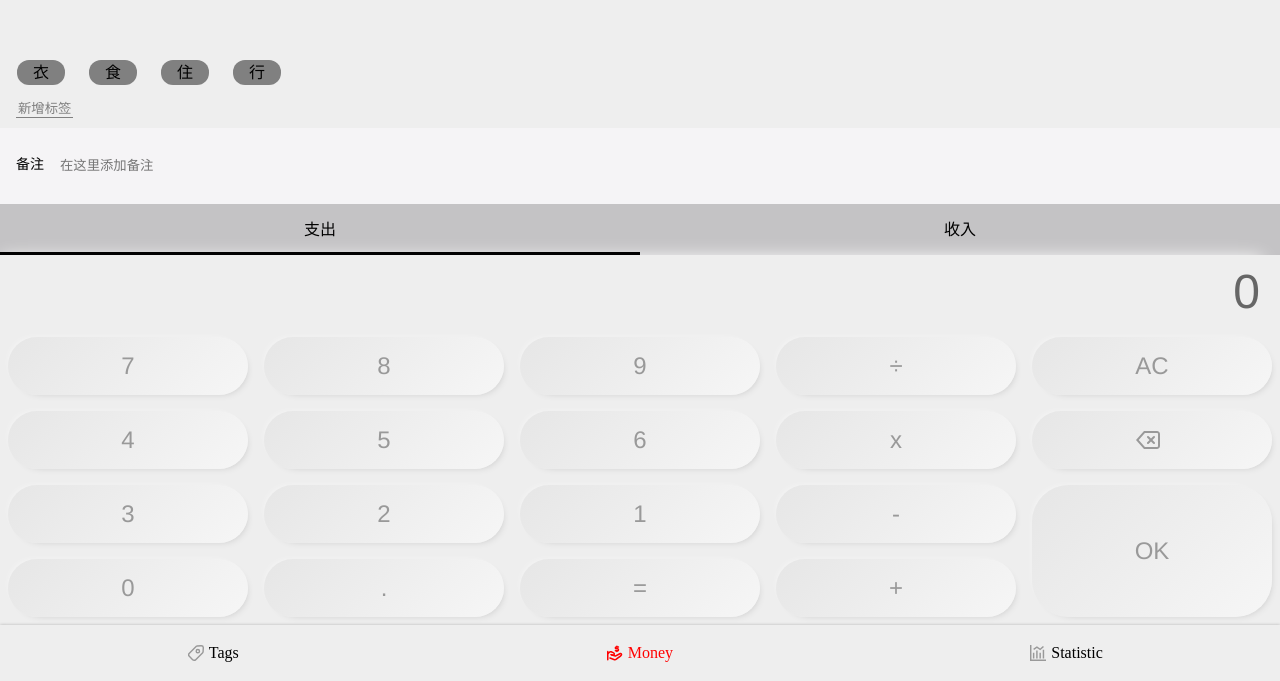
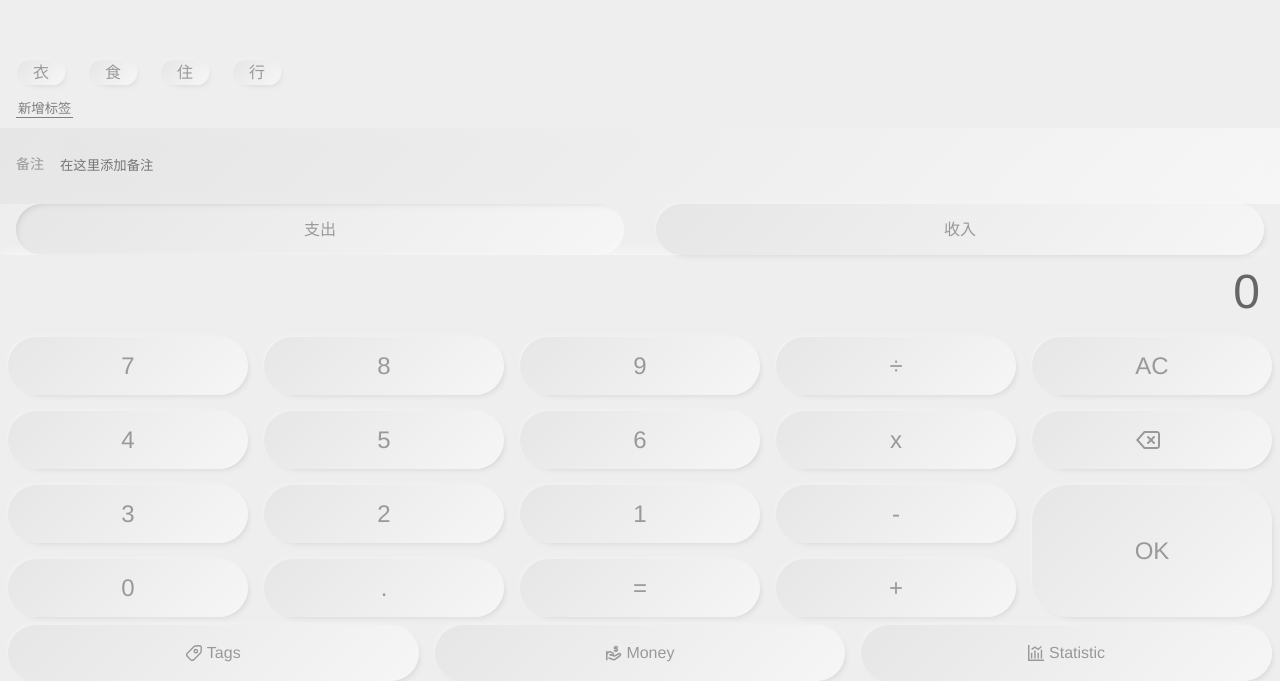
Before and after one commit to Freddy-Gong/charge-account, a React app: page /#/money in a window 1280 px wide. Shown: the part 119-800 px from the top of the page. Built offline with nearby package versions, Linux system fonts and the light colour scheme.

Commit message:
完成样式更改，但存在许多bug

```diff
--- a/src/components/Nav.tsx
+++ b/src/components/Nav.tsx
@@ -1,5 +1,5 @@
 import styled from "styled-components";
-import React from "react";
+import React, { useState } from "react";
 import { NavLink } from "react-router-dom";
 import Icon from "./icon";
 
@@ -7,22 +7,25 @@ import Icon from "./icon";
 
 const NavWrapper = styled.nav`
   line-height:24px;
-  box-shadow:0 0 3px rgba(0,0,0,0.25);
   > ul {
     display:flex;
     > li {
       width:33.333%;
       text-align:center;
-      > a {
+      border-radius:37px;
+      margin:0 8px;
+      background: linear-gradient(135deg,rgba(230,230,230,1) 0%,rgba(246,246,246,1) 100%);
+      box-shadow: -4px -4px 10px -8px rgba(255,255,255,1), 4px 4px 10px -8px rgba(0, 0, 0, .3);
+      &.active{
+        box-shadow: -4px -4px 10px -8px rgba(255,255,255,1) inset, 4px 4px 10px -8px rgba(0, 0, 0, .3) inset;
+      }
+      > a {font-family: Helvetica;
+        font-weight: normal;
+        color: #999;
         padding:16px;
         display:flex;
         justify-content:center;
         align-items:center;
-        &.selected{
-          color:red;
-          .icon{
-            fill:red;
-          }
         }
       }
     }
@@ -30,21 +33,30 @@ const NavWrapper = styled.nav`
 `;
 
 const Nav = () => {
+  const [selected, setSelected] = useState<string>('')
+
   return (
     <NavWrapper>
-      <ul>
-        <li>
-          <NavLink to="/tags" activeClassName="selected">
+      <ul >
+        <li className={selected === 'Tags' ? 'active' : ''} onClick={() => {
+          setSelected('Tags')
+        }}>
+          <NavLink to="/tags" >
             <Icon name="tags" />
             Tags</NavLink>
-        </li>
-        <li>
-          <NavLink to="/money" activeClassName="selected">
+        </li >
+        <li className={selected === 'Money' ? 'active' : ''} onClick={() => {
+          setSelected('Money')
+        }}>
+          <NavLink to="/money" >
             <Icon name="money" />
             Money</NavLink>
         </li>
-        <li>
-          <NavLink to="/statistic" activeClassName="selected">
+        <li className={selected === 'Statistic' ? 'active' : ''}
+          onClick={() => {
+            setSelected('Statistic')
+          }}>
+          <NavLink to="/statistic" >
             <Icon name="statistic" />
             Statistic</NavLink>
         </li>
--- a/src/view/Money/CategorySection.tsx
+++ b/src/view/Money/CategorySection.tsx
@@ -4,22 +4,21 @@ import React, { useState } from 'react'
 const Wrapper = styled.section`
     > ul {
         display:flex;
-        background:rgb(196,195,197);
         > li {
+            font-family: Helvetica;
+            font-weight: normal;
+            color: #999;
+            margin: 0 16px;
+            border-radius:37px;
             display:flex;
             justify-content:center;
             width:50%;
             padding:16px 0px;
             position:relative;
-            &.selected::after{
-                content:'';
-                display:block;
-                height:3px;
-                background:black;
-                position:absolute;
-                bottom:0;
-                width:100%;
-                left:0;
+            background: linear-gradient(135deg,rgba(230,230,230,1) 0%,rgba(246,246,246,1) 100%);
+            box-shadow: -4px -4px 10px -8px rgba(255,255,255,1), 4px 4px 10px -8px rgba(0, 0, 0, .3);
+            &.selected{
+                box-shadow: -4px -4px 10px -8px rgba(255,255,255,1) inset, 4px 4px 10px -8px rgba(0, 0, 0, .3) inset;
             }
         }
     }
--- a/src/view/Money/NotesSection.tsx
+++ b/src/view/Money/NotesSection.tsx
@@ -2,13 +2,14 @@ import styled from 'styled-components'
 import React, { useRef } from 'react'
 
 const Wrapper = styled.section`
-    background:rgb(245,244,246);
+    background: linear-gradient(135deg,rgba(230,230,230,1) 0%,rgba(246,246,246,1) 100%);
     padding:10px 16px;
     font-size:14px;
     > label {
         display:flex;
         align-items:center;
         > span {
+            color:#999;
             white-space:nowrap;
             margin-right:16px;
         }
@@ -17,7 +18,7 @@ const Wrapper = styled.section`
             width:100%;
             height:56px;
             border:none;
-            background:rgb(245,244,246);
+            background: linear-gradient(135deg,rgba(230,230,230,1) 0%,rgba(246,246,246,1) 100%);
 
         }
     }
--- a/src/view/Money/NumberPadSection.tsx
+++ b/src/view/Money/NumberPadSection.tsx
@@ -32,6 +32,7 @@ const NumberPadSection: React.FC<Props> = (props) => {
             case '7':
             case '8':
             case '9':
+
                 if (result === '0') {
                     setResult(text)
                 } else {
@@ -41,6 +42,7 @@ const NumberPadSection: React.FC<Props> = (props) => {
                 break
             case 'AC':
                 setResult('0')
+                setDoc(true)
                 break
             case '.':
                 if (doc === true) {
@@ -64,13 +66,11 @@ const NumberPadSection: React.FC<Props> = (props) => {
                 setResult(parseFloat(eval(equation1).toFixed(9)).toString())
                 break
             case 'OK':
-                let equation2 = result.replace(new RegExp('x', 'g'), '*').replace(new RegExp('÷', 'g'), '/')
-                setResult(parseFloat(eval(equation2).toFixed(9)).toString())
-                setTimeout(() => {
-                    let value = parseFloat(result)
-                    props.onChange(value)
-                }, 0)
-
+                // let equation2 = result.replace(new RegExp('x', 'g'), '*').replace(new RegExp('÷', 'g'), '/')
+                // setResult(parseFloat(eval(equation2).toFixed(9)).toString())
+                let value = parseFloat(result)
+                props.onChange(value)
+                break
         }
     }
     return (
--- a/src/view/Money/TagSection.tsx
+++ b/src/view/Money/TagSection.tsx
@@ -11,16 +11,20 @@ const Wrapper = styled.section`
         margin-left:5px;
         display:flex;
         > li {
+            font-family: Helvetica;
+            font-weight: normal;
+            color: #999;
             padding:3px 0px;
             display:flex;
             justify-content:center;
             align-items:center;
             min-width:3em;
-            background:grey;
+            background: linear-gradient(135deg,rgba(230,230,230,1) 0%,rgba(246,246,246,1) 100%);
+            box-shadow: -4px -4px 10px -8px rgba(255,255,255,1), 4px 4px 10px -8px rgba(0, 0, 0, .3);
             margin:3px 12px;
             border-radius:12px;
             &.selected{
-                color:red;
+                box-shadow: -4px -4px 10px -8px rgba(255,255,255,1) inset, 4px 4px 10px -8px rgba(0, 0, 0, .3) inset;
             }
         }
     }
```
